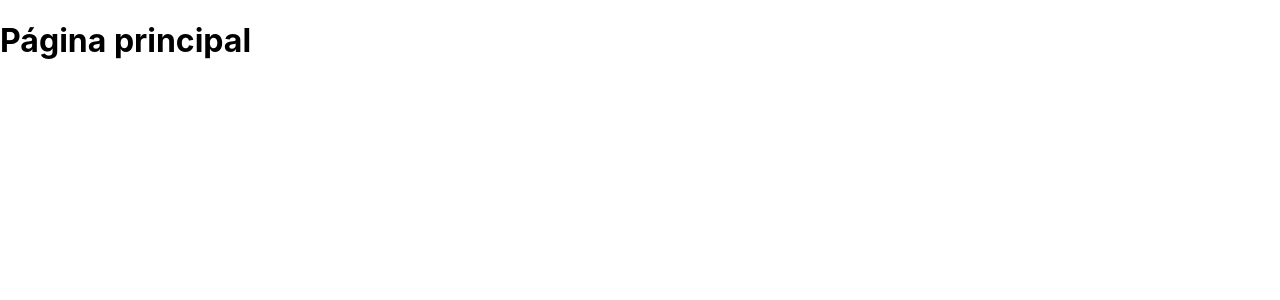
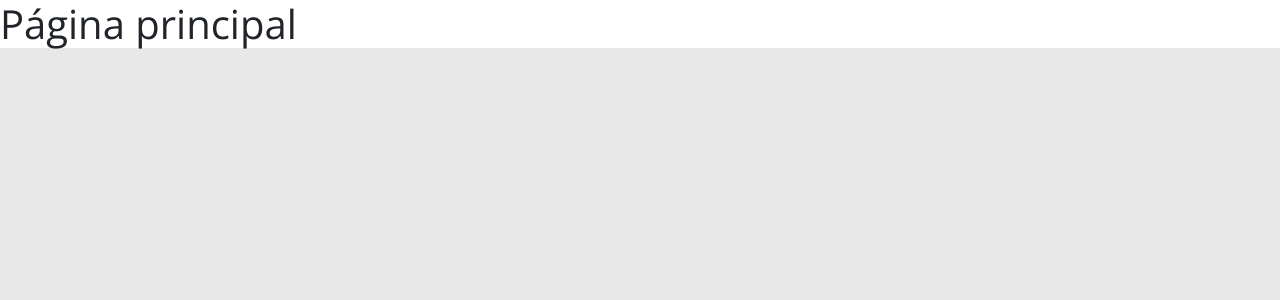
Before and after one commit to PaoloSperaNeto/dsmovie, a React (Create React App) app in the folder frontend/: page / in a window 1280 px wide. Shown: the top 300 px of the page. Built offline with nearby package versions, Linux system fonts and the light colour scheme.

Commit message:
Bootstrap

```diff
--- a/frontend/package.json
+++ b/frontend/package.json
@@ -10,6 +10,7 @@
     "@types/node": "^16.7.13",
     "@types/react": "^18.0.0",
     "@types/react-dom": "^18.0.0",
+    "bootstrap": "5.1.3",
     "react": "^18.1.0",
     "react-dom": "^18.1.0",
     "react-scripts": "5.0.1",
--- a/frontend/src/index.css
+++ b/frontend/src/index.css
@@ -1,13 +1,19 @@
-body {
-  margin: 0;
-  font-family: -apple-system, BlinkMacSystemFont, 'Segoe UI', 'Roboto', 'Oxygen',
-    'Ubuntu', 'Cantarell', 'Fira Sans', 'Droid Sans', 'Helvetica Neue',
-    sans-serif;
-  -webkit-font-smoothing: antialiased;
-  -moz-osx-font-smoothing: grayscale;
+@import url('https://fonts.googleapis.com/css2?family=Open+Sans:wght@400;700&display=swap');
+
+:root {
+  --color-primary: #4D41C0;
 }
 
-code {
-  font-family: source-code-pro, Menlo, Monaco, Consolas, 'Courier New',
-    monospace;
+* {
+    box-sizing: border-box;
+    font-family: 'Open Sans', sans-serif;
 }
+
+html, body {
+    background-color: #e8e8e8;
+}
+
+a, a:hover {
+  text-decoration: none;
+  color: unset;
+}
--- a/frontend/src/index.tsx
+++ b/frontend/src/index.tsx
@@ -2,7 +2,7 @@
 import ReactDOM from 'react-dom/client';
 import './index.css';
 import App from './App';
-
+import 'bootstrap/dist/css/bootstrap.css';
 
 const root = ReactDOM.createRoot(
   document.getElementById('root') as HTMLElement
```
Also changed, not shown: 1 other file (tests, documents, lock files or other folders).
